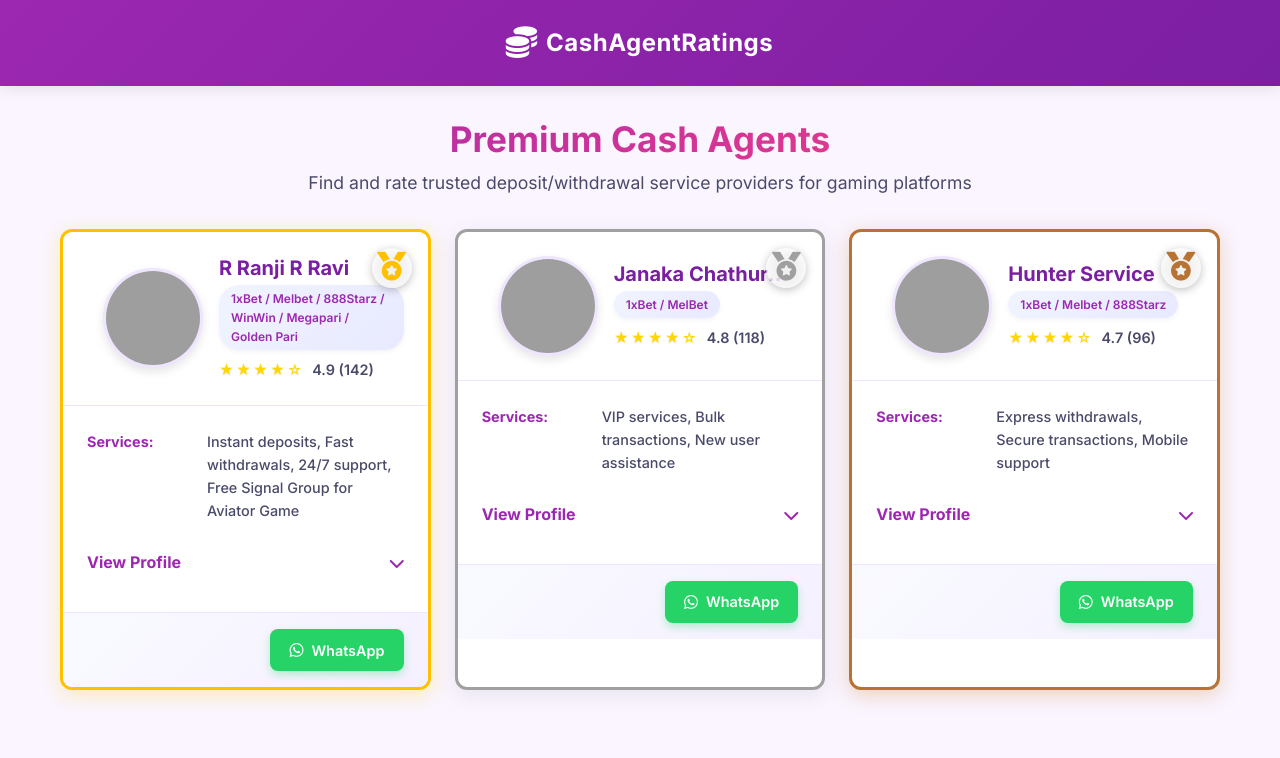
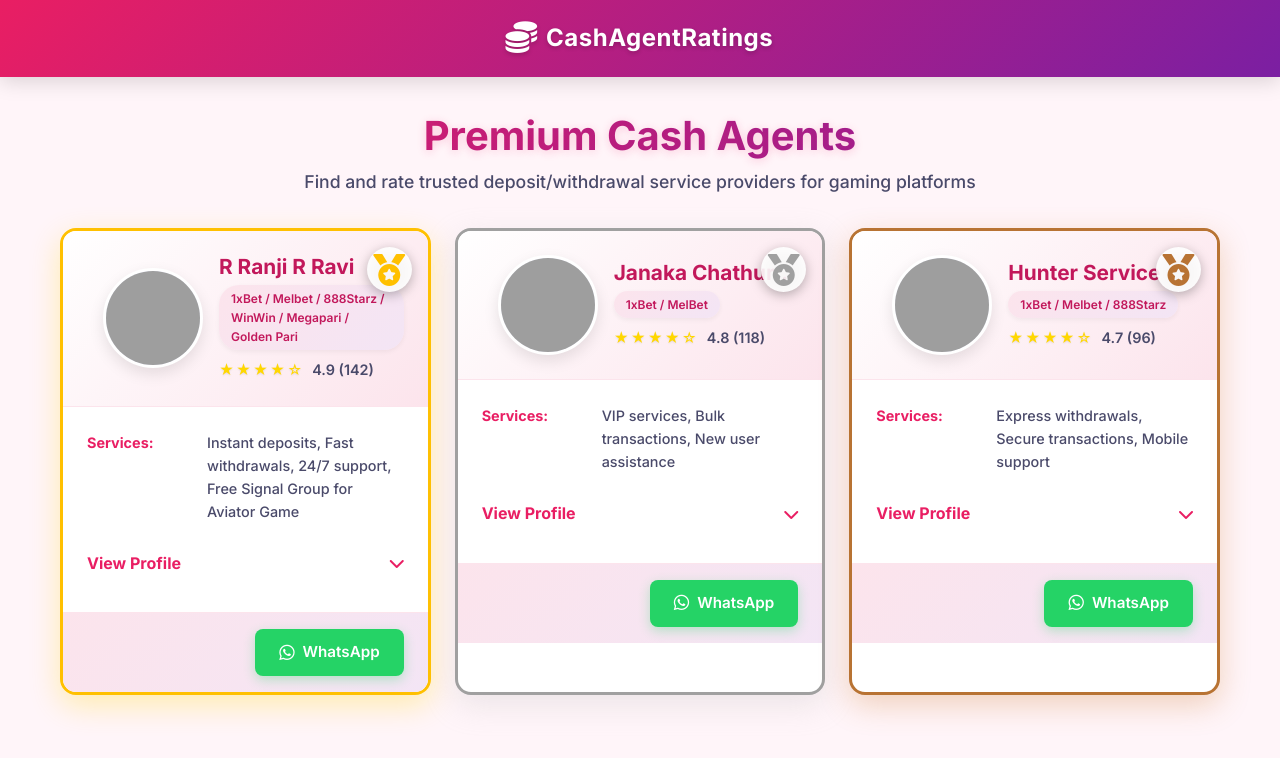
Before and after one commit to damindu817/Cash-Agent-Ratings, a plain HTML site: page index.html in a window 1280 px wide. Drawn offline with Linux system fonts and the light colour scheme; grey boxes are pictures that could not be loaded.

Commit message:
Update index.html

```diff
--- a/index.html
+++ b/index.html
@@ -7,9 +7,10 @@
     <meta name="description" content="Rate and rank trusted cash agents for gaming platforms">
     <style>
         :root {
-            --primary: #9c27b0;
-            --primary-dark: #7b1fa2;
-            --accent: #ff4081;
+            --primary: #e91e63;
+            --primary-dark: #c2185b;
+            --primary-light: #f8bbd0;
+            --accent: #7b1fa2;
             --gold: #FFD700;
             --gold-dark: #FFC000;
             --silver: #C0C0C0;
@@ -19,8 +20,8 @@
             --text-dark: #2b2d42;
             --text-medium: #4a4a6a;
             --text-light: #6c6c8a;
-            --bg-light: #faf5ff;
-            --border-light: #f0e5ff;
+            --bg-light: #fff5f9;
+            --border-light: #fce4ec;
             --success: #4ade80;
             --error: #f75555;
             --warning: #ffab07;
@@ -28,7 +29,7 @@
             --shine-gradient: linear-gradient(
                 110deg,
                 transparent 25%,
-                rgba(255, 255, 255, 0.3) 50%,
+                rgba(255, 255, 255, 0.5) 50%,
                 transparent 75%
             );
         }
@@ -44,6 +45,15 @@
             user-select: none;
         }
 
+        html {
+            scrollbar-width: none; /* For Firefox */
+            -ms-overflow-style: none; /* For IE and Edge */
+        }
+
+        ::-webkit-scrollbar {
+            display: none; /* For Chrome, Safari, and Opera */
+        }
+
         body {
             font-family: 'Inter', -apple-system, BlinkMacSystemFont, sans-serif;
             background-color: var(--bg-light);
@@ -51,6 +61,8 @@
             line-height: 1.6;
             min-height: 100vh;
             touch-action: manipulation;
+            overflow-x: hidden;
+            -webkit-overflow-scrolling: touch;
         }
 
         /* Layout */
@@ -69,13 +81,17 @@
 
         /* Header */
         .header {
-            background: linear-gradient(135deg, var(--primary) 0%, var(--primary-dark) 100%);
+            background: linear-gradient(135deg, var(--primary) 0%, var(--accent) 100%);
             color: white;
-            padding: 1.5rem 0;
-            position: sticky;
+            padding: 1.2rem 0;
+            position: fixed;
             top: 0;
-            z-index: 100;
-            box-shadow: 0 2px 15px rgba(0, 0, 0, 0.1);
+            left: 0;
+            right: 0;
+            z-index: 1000;
+            box-shadow: 0 4px 20px rgba(0, 0, 0, 0.15);
+            backdrop-filter: blur(5px);
+            -webkit-backdrop-filter: blur(5px);
         }
 
         .header-content {
@@ -90,6 +106,7 @@
             display: flex;
             align-items: center;
             letter-spacing: 0.5px;
+            text-shadow: 0 2px 4px rgba(0, 0, 0, 0.2);
         }
 
         .logo-icon {
@@ -100,7 +117,7 @@
 
         /* Main Content */
         .main {
-            padding: 2rem 0;
+            padding: 7rem 0 2rem;
         }
 
         .page-header {
@@ -110,13 +127,14 @@
         }
 
         .page-title {
-            font-size: 2.2rem;
+            font-size: 2.5rem;
             margin-bottom: 0.5rem;
             background: linear-gradient(135deg, var(--primary) 0%, var(--accent) 100%);
             -webkit-background-clip: text;
             background-clip: text;
             color: transparent;
             animation: fadeInUp 0.8s ease;
+            text-shadow: 0 2px 10px rgba(233, 30, 99, 0.2);
         }
 
         .page-subtitle {
@@ -126,6 +144,7 @@
             margin: 0 auto;
             animation: fadeInUp 0.8s ease 0.2s forwards;
             opacity: 0;
+            font-weight: 500;
         }
 
         /* Agent Cards */
@@ -138,13 +157,14 @@
 
         .agent-card {
             background: white;
-            border-radius: 12px;
+            border-radius: 16px;
             overflow: hidden;
-            box-shadow: 0 5px 20px rgba(156, 39, 176, 0.1);
+            box-shadow: 0 10px 30px rgba(233, 30, 99, 0.1);
             transition: all 0.4s cubic-bezier(0.175, 0.885, 0.32, 1.275);
             position: relative;
             transform-style: preserve-3d;
             perspective: 1000px;
+            border: 1px solid var(--border-light);
         }
 
         .agent-card.hidden {
@@ -153,23 +173,23 @@
 
         .agent-card:hover {
             transform: translateY(-8px) scale(1.02);
-            box-shadow: 0 15px 30px rgba(156, 39, 176, 0.2);
+            box-shadow: 0 15px 40px rgba(233, 30, 99, 0.2);
         }
 
         /* Top-rated card styling with colored outlines */
         .agent-card.top-rated-1 {
             border: 3px solid var(--gold-dark);
-            box-shadow: 0 5px 20px rgba(255, 215, 0, 0.3);
+            box-shadow: 0 10px 30px rgba(255, 215, 0, 0.3);
         }
 
         .agent-card.top-rated-2 {
             border: 3px solid var(--silver-dark);
-            box-shadow: 0 5px 20px rgba(192, 192, 192, 0.3);
+            box-shadow: 0 10px 30px rgba(192, 192, 192, 0.3);
         }
 
         .agent-card.top-rated-3 {
             border: 3px solid var(--bronze-dark);
-            box-shadow: 0 5px 20px rgba(205, 127, 50, 0.3);
+            box-shadow: 0 10px 30px rgba(205, 127, 50, 0.3);
         }
 
         .card-header {
@@ -179,6 +199,7 @@
             border-bottom: 1px solid var(--border-light);
             position: relative;
             overflow: hidden;
+            background: linear-gradient(135deg, #fff 0%, #fce4ec 100%);
         }
 
         .agent-avatar-container {
@@ -188,9 +209,9 @@
             margin: 0 1rem;
             border-radius: 50%;
             overflow: hidden;
-            border: 3px solid var(--border-light);
+            border: 3px solid white;
             background-color: #f0f2ff;
-            box-shadow: 0 4px 10px rgba(0, 0, 0, 0.1);
+            box-shadow: 0 6px 15px rgba(0, 0, 0, 0.1);
         }
 
         .agent-avatar {
@@ -225,7 +246,7 @@
         }
 
         .agent-name {
-            font-size: 1.25rem;
+            font-size: 1.3rem;
             font-weight: 700;
             margin-bottom: 0.3rem;
             white-space: nowrap;
@@ -236,8 +257,8 @@
 
         .agent-platform {
             display: inline-block;
-            background: linear-gradient(135deg, #f0f4ff 0%, #e8e9ff 100%);
-            color: var(--primary);
+            background: linear-gradient(135deg, #fce4ec 0%, #f3e5f5 100%);
+            color: var(--primary-dark);
             padding: 0.25rem 0.75rem;
             border-radius: 20px;
             font-size: 0.75rem;
@@ -270,11 +291,11 @@
             position: absolute;
             top: 1rem;
             right: 1rem;
-            font-size: 1.8rem;
-            filter: drop-shadow(0 2px 4px rgba(0, 0, 0, 0.3));
-            background: rgba(255, 255, 255, 0.8);
-            width: 40px;
-            height: 40px;
+            font-size: 2rem;
+            filter: drop-shadow(0 3px 6px rgba(0, 0, 0, 0.3));
+            background: rgba(255, 255, 255, 0.9);
+            width: 45px;
+            height: 45px;
             display: flex;
             align-items: center;
             justify-content: center;
@@ -324,7 +345,7 @@
 
         .card-footer {
             padding: 1rem 1.5rem;
-            background: linear-gradient(135deg, #f9faff 0%, #f5f0ff 100%);
+            background: linear-gradient(135deg, #fce4ec 0%, #f3e5f5 100%);
             border-top: 1px solid var(--border-light);
             display: flex;
             justify-content: flex-end;
@@ -332,7 +353,7 @@
         }
 
         .agent-card:hover .card-footer {
-            background: linear-gradient(135deg, #f5f0ff 0%, #f0e5ff 100%);
+            background: linear-gradient(135deg, #f8bbd0 0%, #f3e5f5 100%);
         }
 
         .btn-whatsapp {
@@ -342,20 +363,20 @@
             display: inline-flex;
             align-items: center;
             justify-content: center;
-            padding: 0.6rem 1.2rem;
+            padding: 0.7rem 1.5rem;
             border-radius: 8px;
-            font-size: 0.9rem;
+            font-size: 0.95rem;
             font-weight: 600;
             cursor: pointer;
             transition: all 0.3s cubic-bezier(0.175, 0.885, 0.32, 1.275);
             border: none;
-            box-shadow: 0 4px 8px rgba(37, 211, 102, 0.3);
+            box-shadow: 0 4px 12px rgba(37, 211, 102, 0.3);
         }
 
         .btn-whatsapp:hover {
             background-color: #1da851;
             transform: translateY(-2px);
-            box-shadow: 0 6px 12px rgba(37, 211, 102, 0.4);
+            box-shadow: 0 8px 16px rgba(37, 211, 102, 0.4);
         }
 
         .btn-whatsapp:active {
@@ -365,7 +386,7 @@
 
         .btn-icon {
             margin-right: 0.5rem;
-            font-size: 1rem;
+            font-size: 1.1rem;
         }
 
         /* Collapsible content */
@@ -389,7 +410,7 @@
         }
 
         .collapse-toggle:hover {
-            background: rgba(156, 39, 176, 0.05);
+            background: rgba(233, 30, 99, 0.05);
         }
 
         .collapse-toggle i {
@@ -398,6 +419,30 @@
 
         .collapse-toggle.active i {
             transform: rotate(180deg);
+        }
+
+        /* Floating particles background */
+        .particles {
+            position: fixed;
+            top: 0;
+            left: 0;
+            width: 100%;
+            height: 100%;
+            z-index: -1;
+            pointer-events: none;
+        }
+
+        .particle {
+            position: absolute;
+            background: rgba(233, 30, 99, 0.1);
+            border-radius: 50%;
+            animation: float linear infinite;
+        }
+
+        @keyframes float {
+            to {
+                transform: translateY(-100vh);
+            }
         }
 
         /* Animations */
@@ -450,30 +495,6 @@
         .agent-card:nth-child(4) { animation-delay: 0.4s; }
         .agent-card:nth-child(5) { animation-delay: 0.5s; }
 
-        /* Floating particles background */
-        .particles {
-            position: fixed;
-            top: 0;
-            left: 0;
-            width: 100%;
-            height: 100%;
-            z-index: -1;
-            pointer-events: none;
-        }
-
-        .particle {
-            position: absolute;
-            background: rgba(156, 39, 176, 0.1);
-            border-radius: 50%;
-            animation: float linear infinite;
-        }
-
-        @keyframes float {
-            to {
-                transform: translateY(-100vh);
-            }
-        }
-
         /* Responsive Design */
         @media (max-width: 768px) {
             .agents-grid {
@@ -481,11 +502,15 @@
             }
 
             .page-title {
-                font-size: 1.8rem;
+                font-size: 2rem;
             }
 
             .page-subtitle {
                 font-size: 1rem;
+            }
+
+            .main {
+                padding: 6rem 0 1rem;
             }
         }
 
```
